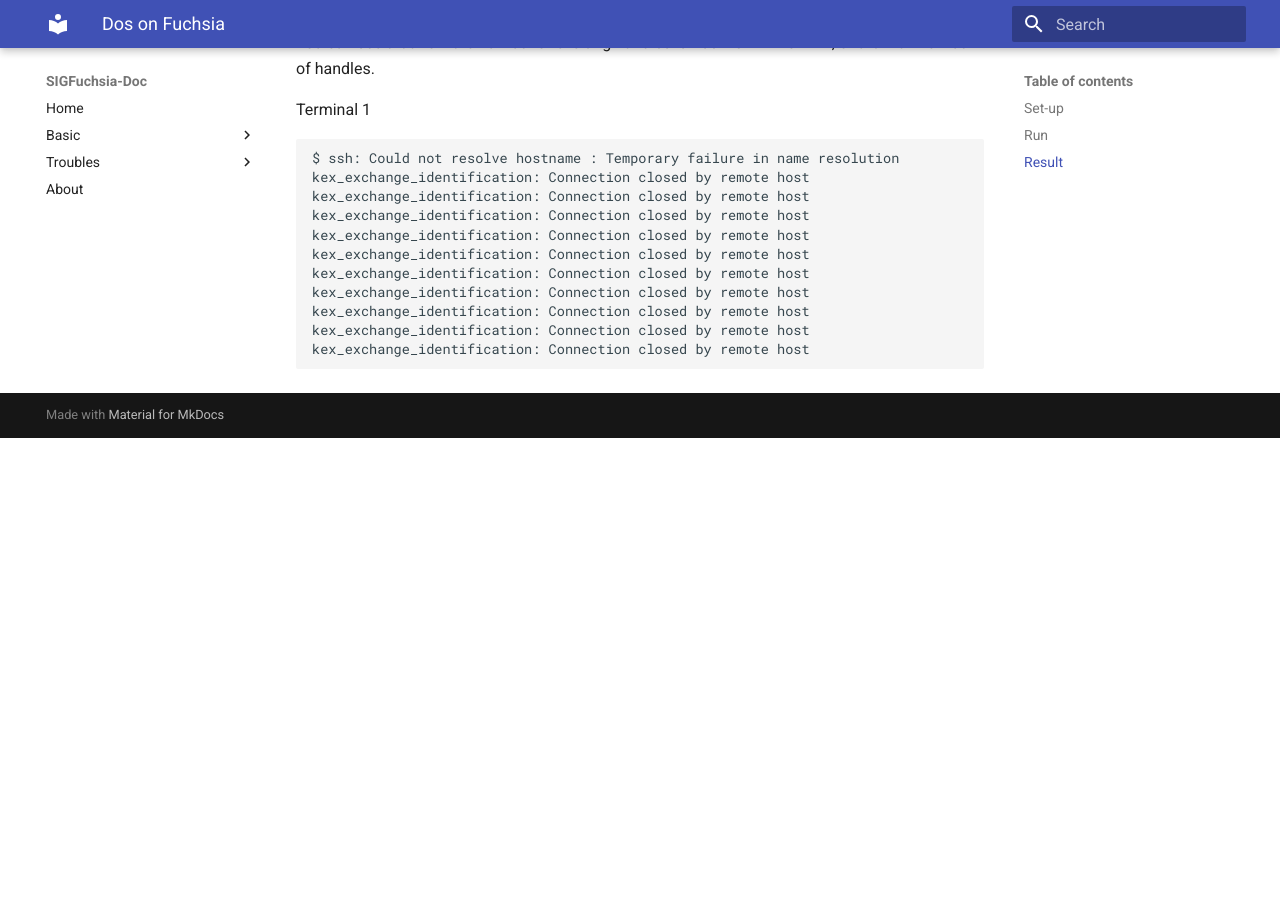
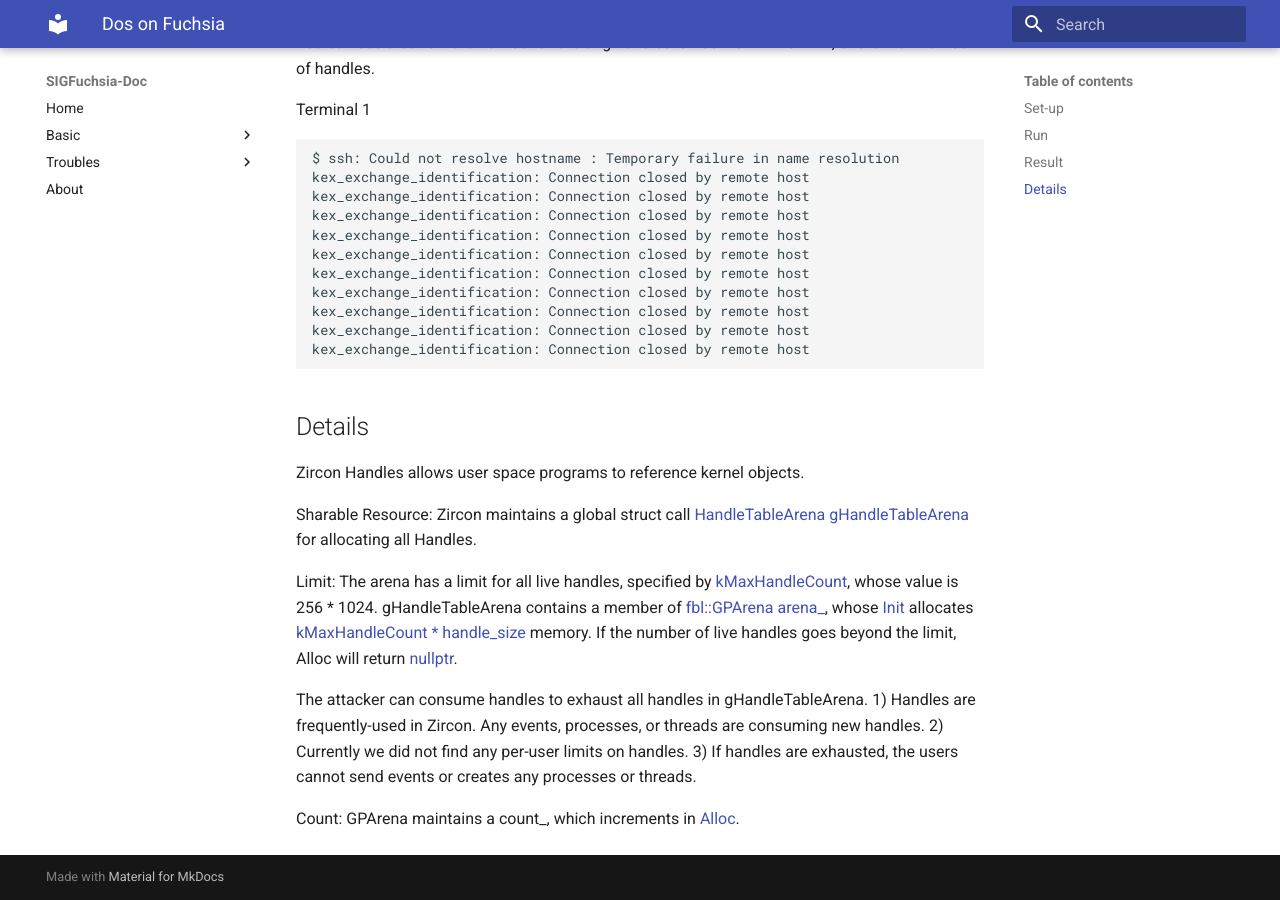
Before and after one commit to SIGFuchsia/doc, an MkDocs documentation site: the page built from docs/Dos_on_Fuchsia.md, in a window 1280 px wide and 900 px high, scrolled down 2532 px. Built offline with MkDocs 1.6.1 and Material for MkDocs 9.7.7, drawn with Linux system fonts in a browser that asks for light colours; before the commit the page ends 2970 px from its top, so only the background shows below that.

Commit message:
Update Dos_on_Fuchsia.md

````diff
--- a/docs/Dos_on_Fuchsia.md
+++ b/docs/Dos_on_Fuchsia.md
@@ -130,3 +130,14 @@ kex_exchange_identification: Connection closed by remote host
 kex_exchange_identification: Connection closed by remote host
 
 ```
+
+## Details
+Zircon Handles allows user space programs to reference kernel objects.
+
+Sharable Resource: Zircon maintains a global struct call [HandleTableArena gHandleTableArena](https://cs.opensource.google/fuchsia/fuchsia/+/main:zircon/kernel/object/handle.cc;l=76) for allocating all Handles.
+
+Limit: The arena has a limit for all live handles, specified by [kMaxHandleCount](https://cs.opensource.google/fuchsia/fuchsia/+/main:zircon/kernel/object/handle.cc;l=18), whose value is 256 * 1024. gHandleTableArena contains a member of [fbl::GPArena<Handle::PreserveSize, sizeof(Handle)> arena_](https://cs.opensource.google/fuchsia/fuchsia/+/main:zircon/kernel/object/include/object/handle.h;l=154), whose [Init](https://cs.opensource.google/fuchsia/fuchsia/+/main:zircon/kernel/lib/fbl/include/fbl/gparena.h;l=42) allocates [kMaxHandleCount * handle_size](https://cs.opensource.google/fuchsia/fuchsia/+/main:zircon/kernel/object/handle.cc;l=78) memory. If the number of live handles goes beyond the limit, Alloc will return [nullptr](https://cs.opensource.google/fuchsia/fuchsia/+/main:zircon/kernel/lib/fbl/include/fbl/gparena.h;l=121).
+
+The attacker can consume handles to exhaust all handles in gHandleTableArena. 1) Handles are frequently-used in Zircon. Any events, processes, or threads are consuming new handles. 2) Currently we did not find any per-user limits on handles. 3) If handles are exhausted, the users cannot send events or creates any processes or threads.
+
+Count: GPArena maintains a count_, which increments in [Alloc](https://cs.opensource.google/fuchsia/fuchsia/+/main:zircon/kernel/lib/fbl/include/fbl/gparena.h;l=126).
````
